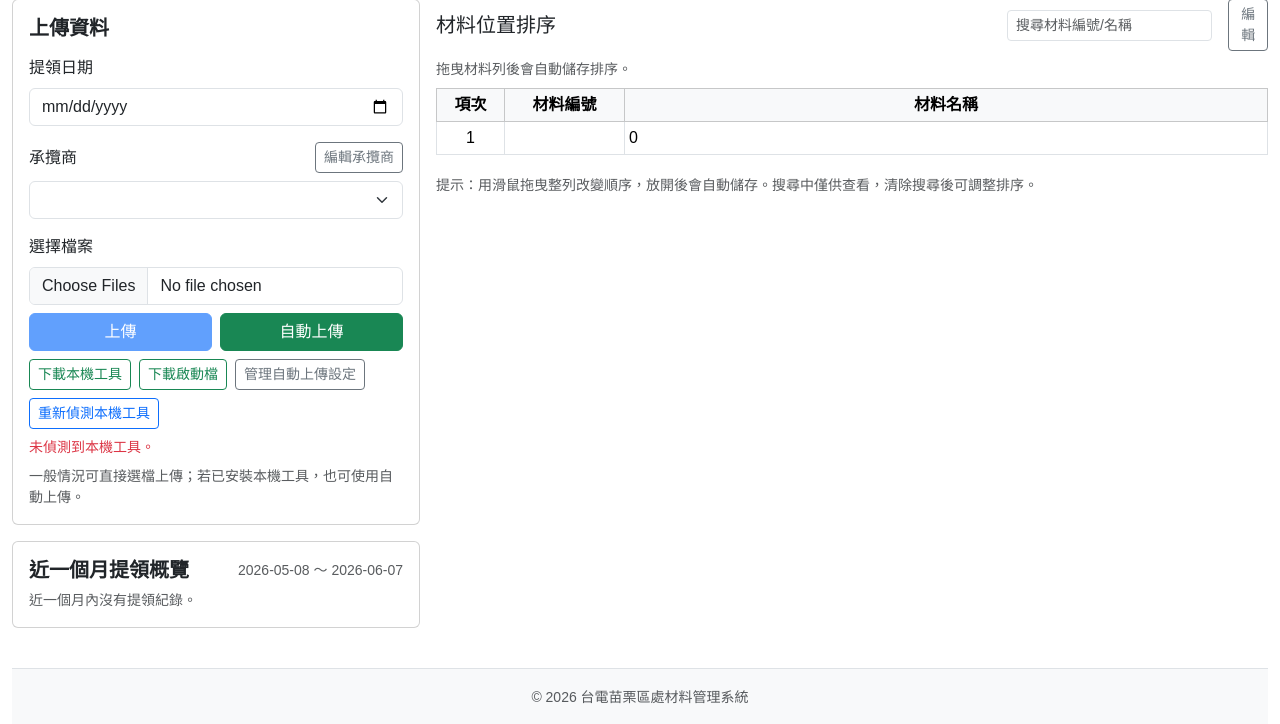
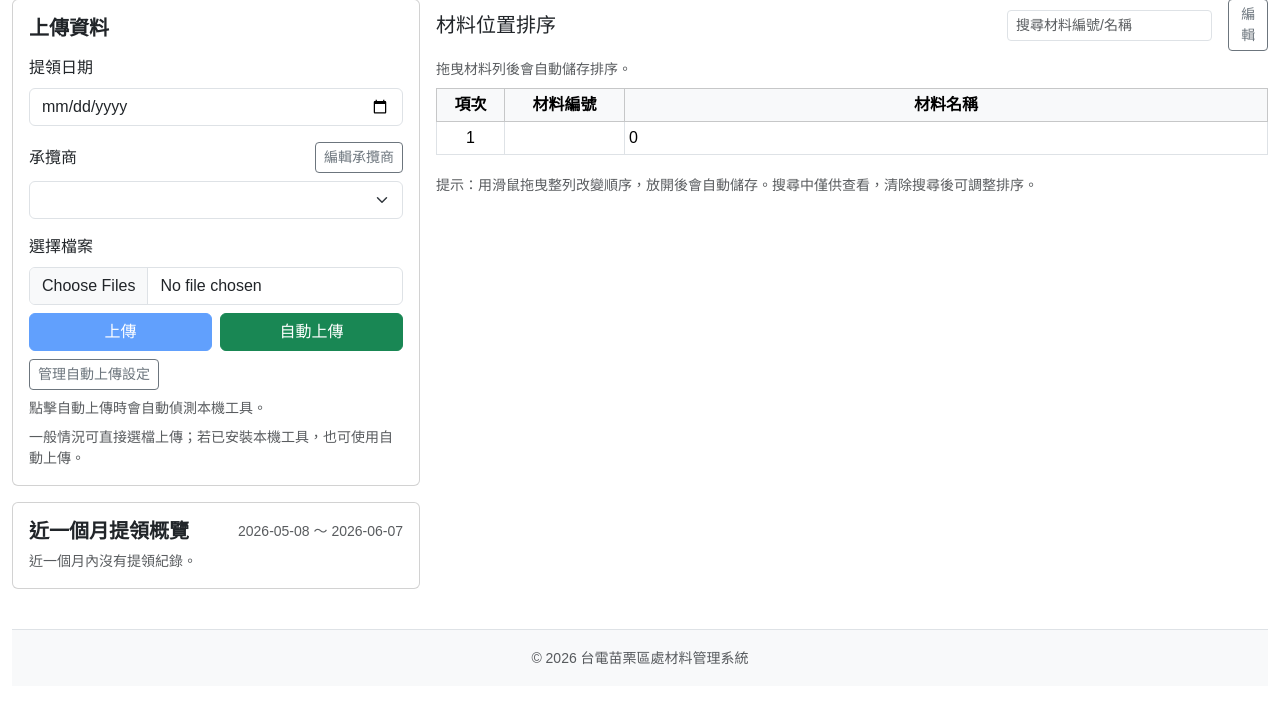
Before and after one commit to ringotom1980/tpc_data_system, a PHP site: page /modules/mat/m_data_editing.php in a window 1280 px wide. Shown: the part 74-798 px from the top of the page. After the commit the page ends 739 px from the top, so only its background shows below. Run offline with PHP 8.4, Linux system fonts and the light colour scheme; the visitor is signed in with stand-in values (Sample User, id 1); data that the repository does not hold is empty; a stand-in replaces the project's code that opens the database connection; some libraries are stand-ins or nearby versions.

Commit message:
簡化自動上傳安裝流程

```diff
--- a/Public/modules/mat/m_data_editing.php
+++ b/Public/modules/mat/m_data_editing.php
@@ -51,12 +51,9 @@ include __DIR__ . '/../../partials/header.php';
               <button id="auto_upload_btn" class="btn btn-success" type="button">自動上傳</button>
             </div>
             <div class="d-flex flex-wrap gap-2 align-items-center">
-              <a id="auto_upload_download_btn" class="btn btn-outline-success btn-sm" href="<?= public_base() ?>/tools/download_auto_uploader.php?file=script">下載本機工具</a>
-              <a class="btn btn-outline-success btn-sm" href="<?= public_base() ?>/tools/download_auto_uploader.php?file=runner">下載啟動檔</a>
               <button id="auto_upload_manage_btn" class="btn btn-outline-secondary btn-sm" type="button">管理自動上傳設定</button>
-              <button id="auto_upload_detect_btn" class="btn btn-outline-primary btn-sm" type="button">重新偵測本機工具</button>
             </div>
-            <div id="auto_upload_status" class="small text-muted">尚未偵測本機工具。</div>
+            <div id="auto_upload_status" class="small text-muted">點擊自動上傳時會自動偵測本機工具。</div>
             <p class="text-muted small mb-0">一般情況可直接選檔上傳；若已安裝本機工具，也可使用自動上傳。</p>
           </div>
         </div>
```
Also changed, not shown: Public/tools/download_auto_uploader.php (+6 -1 lines), Public/assets/js/m_upload_handler.js, tools/auto_uploader/README.md, 1 other file.
